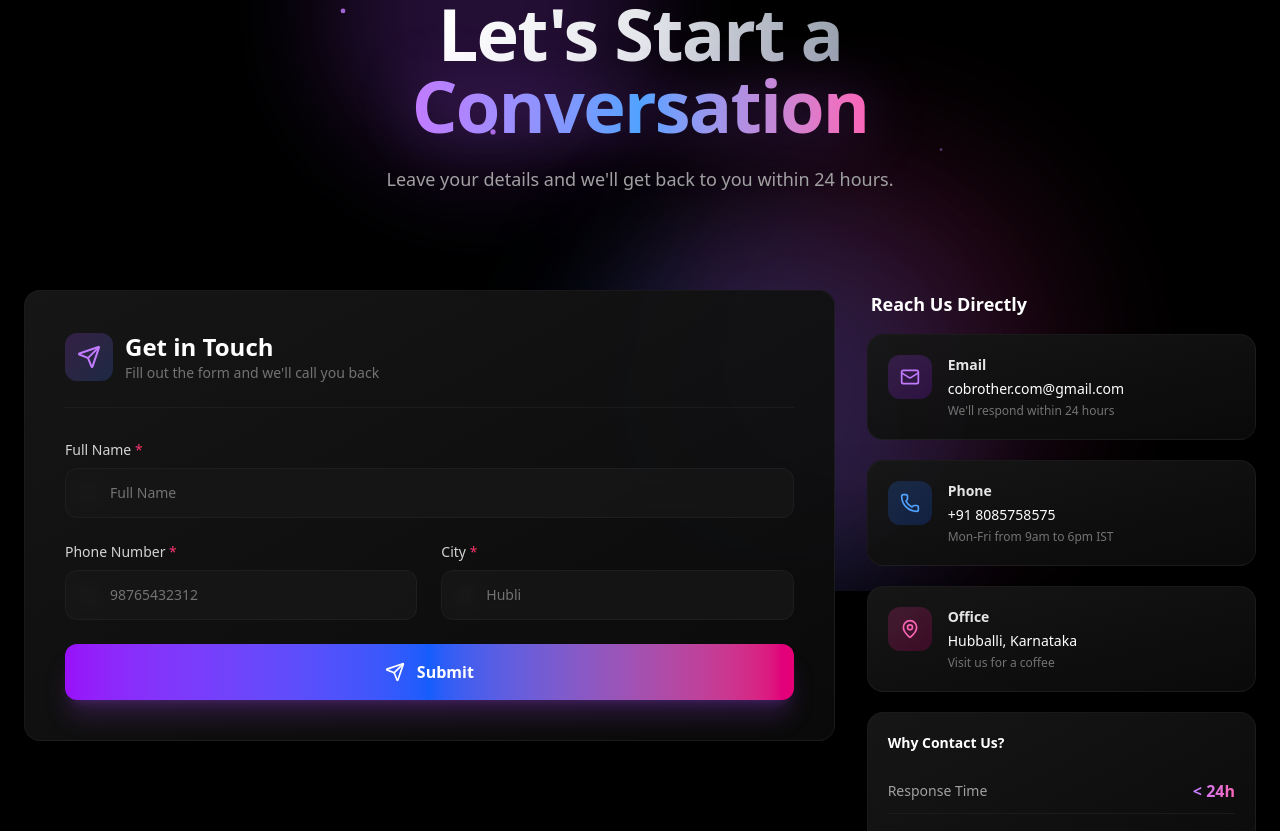
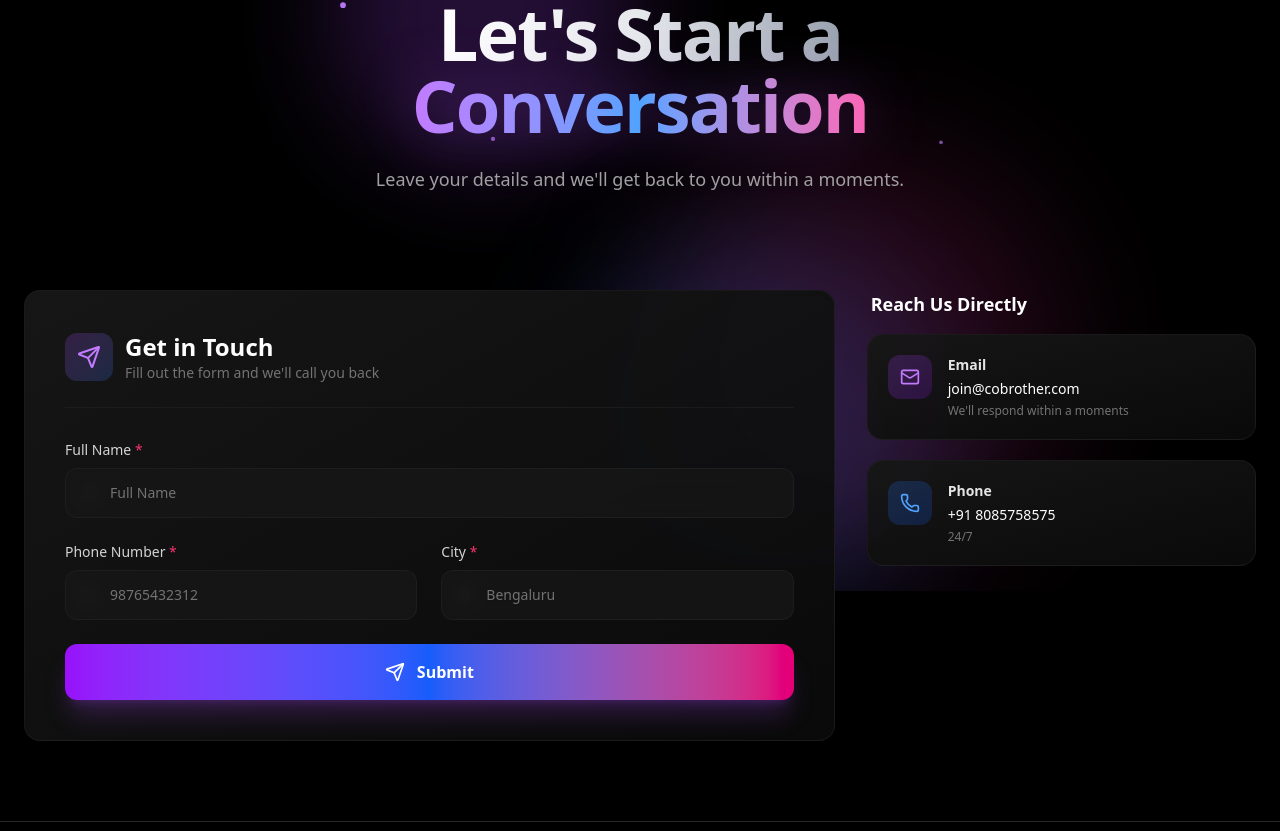
Before and after one commit to Ameerlog/StartUp_tobe, a React (Vite) app: page /contact in a window 1280 px wide. Shown: the part 209-1040 px from the top of the page. Built offline with nearby package versions, Linux system fonts and the light colour scheme.

Commit message:
Content Change

```diff
--- a/src/pages/Branding.jsx
+++ b/src/pages/Branding.jsx
@@ -98,7 +98,7 @@ export default function Branding() {
               <div className="absolute inset-0 bg-gradient-to-r from-purple-600 to-pink-600" />
               <div className="absolute inset-0 bg-gradient-to-r from-purple-600 to-pink-600 opacity-0 group-hover:opacity-100 blur-xl transition duration-500" />
 
-              <a className="relative px-7 py-3 text-sm sm:text-base font-semibold text-white flex items-center gap-2">
+              <a href="/domain-form" className="relative px-7 py-3 text-sm sm:text-base font-semibold text-white flex items-center gap-2">
                 Resell Your Domain
                 <ArrowRight className="w-4 h-4 transition-transform group-hover:translate-x-1" />
               </a>
--- a/src/pages/ContactUs.jsx
+++ b/src/pages/ContactUs.jsx
@@ -329,7 +329,7 @@ const ContactUs = () => {
             transition={{ delay: 0.4 }}
             className="max-w-2xl mx-auto text-neutral-400 text-base sm:text-lg leading-relaxed"
           >
-            Leave your details and we'll get back to you within 24 hours.
+            Leave your details and we'll get back to you within a moments.
           </motion.p>
         </motion.div>
       </section>
@@ -411,7 +411,7 @@ const ContactUs = () => {
                       label="City"
                       name="city"
                       type="text"
-                      placeholder="Hubli"
+                      placeholder="Bengaluru"
                       register={register}
                       error={errors.city}
                       focused={focused}
@@ -465,8 +465,8 @@ const ContactUs = () => {
             <InfoCard
               icon={Mail}
               title="Email"
-              value="cobrother.com@gmail.com"
-              description="We'll respond within 24 hours"
+              value="join@cobrother.com"
+              description="We'll respond within a moments"
               gradient="from-purple-500/20 to-purple-600/20"
               iconBg="from-purple-500/20 to-purple-600/20"
               iconColor="text-purple-400"
@@ -477,14 +477,14 @@ const ContactUs = () => {
               icon={Phone}
               title="Phone"
               value="+91 8085758575"
-              description="Mon-Fri from 9am to 6pm IST"
+              description="24/7"
               gradient="from-blue-500/20 to-blue-600/20"
               iconBg="from-blue-500/20 to-blue-600/20"
               iconColor="text-blue-400"
               delay={1.0}
             />
 
-            <InfoCard
+            {/* <InfoCard
               icon={MapPin}
               title="Office"
               value="Hubballi, Karnataka"
@@ -493,14 +493,14 @@ const ContactUs = () => {
               iconBg="from-pink-500/20 to-pink-600/20"
               iconColor="text-pink-400"
               delay={1.1}
-            />
+            /> */}
 
             <motion.div
               initial={{ opacity: 0, y: 20 }}
               animate={{ opacity: 1, y: 0 }}
               transition={{ delay: 1.2 }}
             >
-              <GlassCard glowColor="from-purple-500/20 to-blue-500/20">
+              {/* <GlassCard glowColor="from-purple-500/20 to-blue-500/20">
                 <div className="p-5">
                   <h4 className="font-semibold mb-4 text-sm">
                     Why Contact Us?
@@ -511,13 +511,13 @@ const ContactUs = () => {
                     <StatItem number="24/7" label="Support Available" />
                   </div>
                 </div>
-              </GlassCard>
+              </GlassCard> */}
             </motion.div>
           </motion.div>
         </div>
       </section>
 
-      <section className="relative z-10 px-4 sm:px-6 pb-16 sm:pb-24">
+      {/* <section className="relative z-10 px-4 sm:px-6 pb-16 sm:pb-24">
         <div className="max-w-7xl mx-auto">
           <motion.div
             initial={{ opacity: 0, y: 20 }}
@@ -558,7 +558,7 @@ const ContactUs = () => {
             </GlassCard>
           </motion.div>
         </div>
-      </section>
+      </section> */}
     </div>
   );
 };
```
